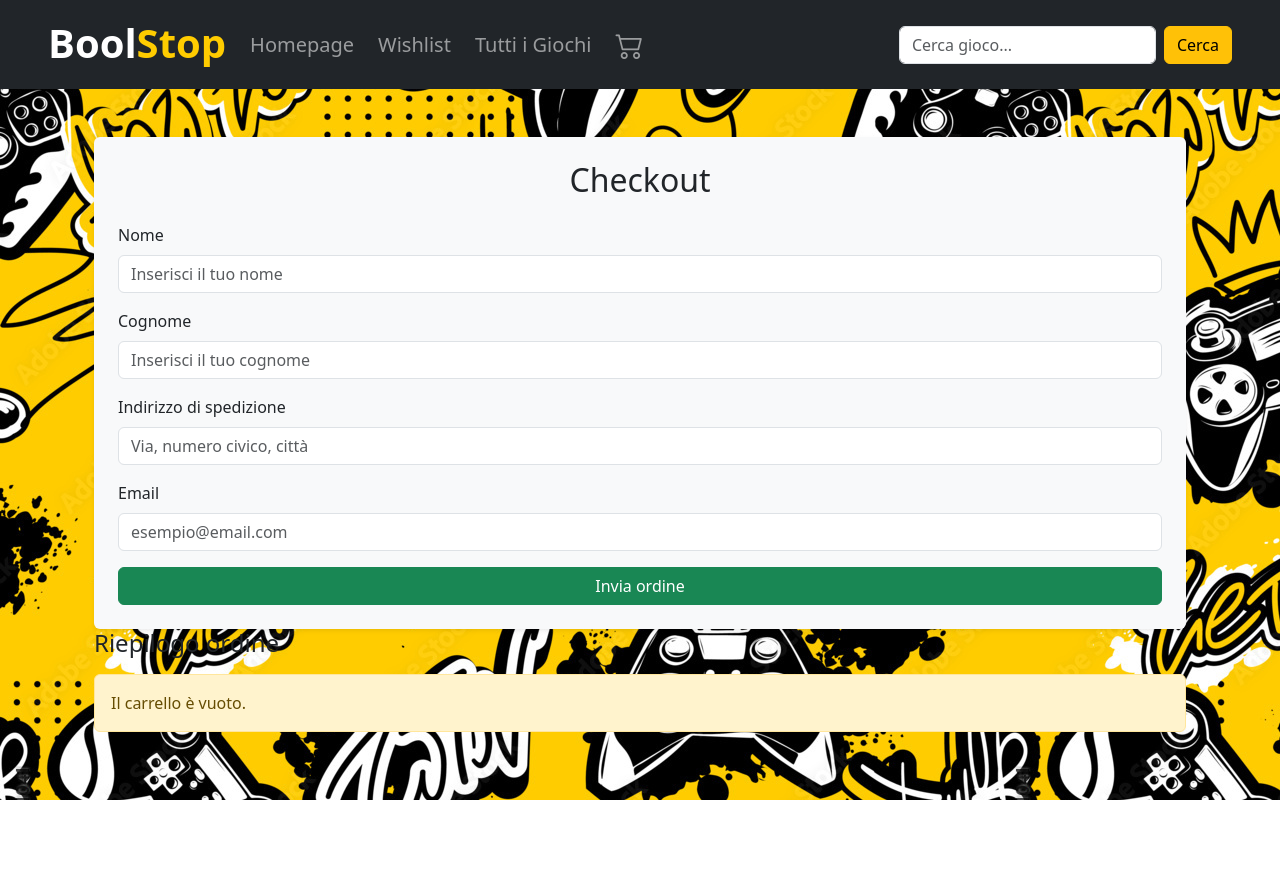
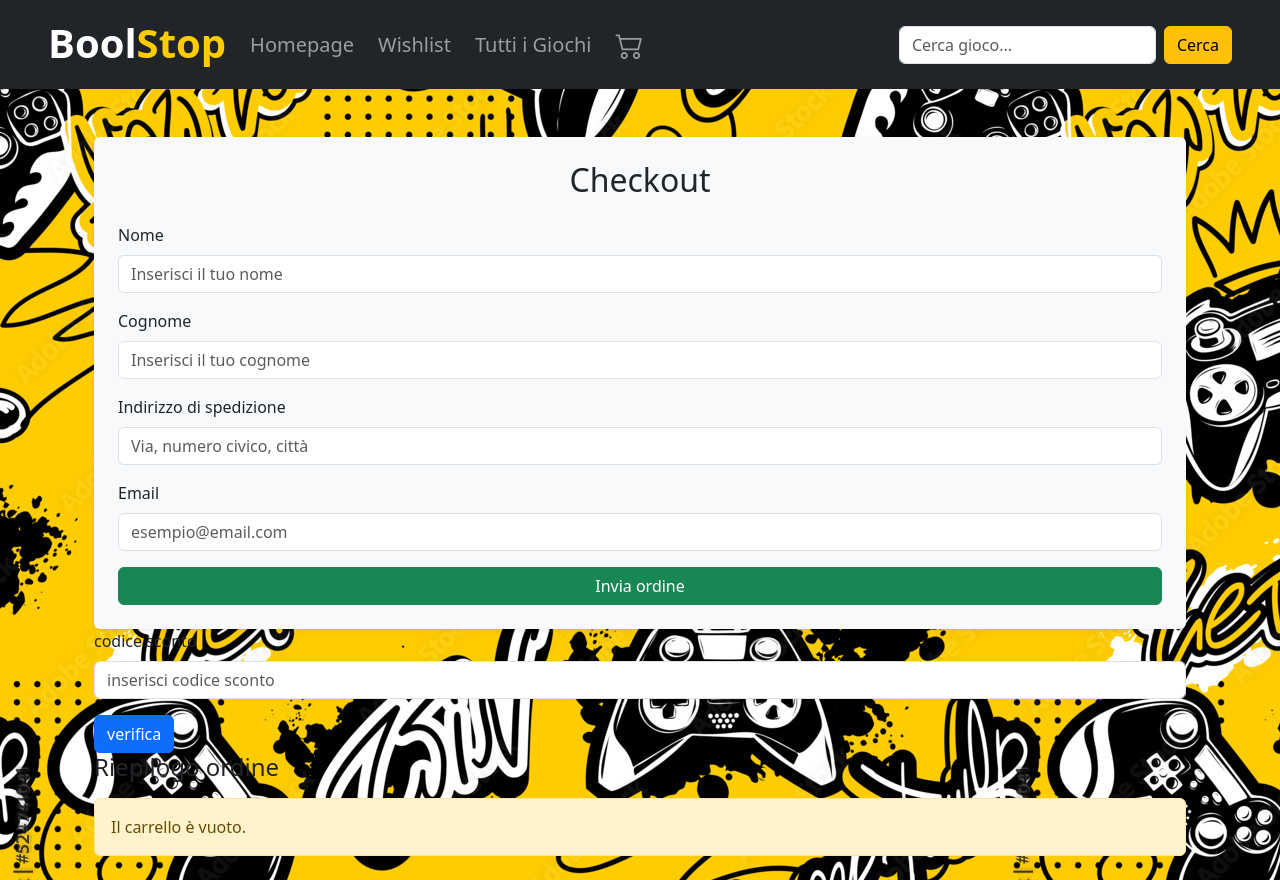
Before and after one commit to dannyarena/boolstop-frontend, a React (Vite) app: page /formCheckout in a window 1280 px wide. Before the commit the page ends 800 px from the top, so only its background shows below. Built offline with nearby package versions, Linux system fonts and the light colour scheme.

Commit message:
add input validation discount code and send form

```diff
--- a/src/pages/FormCheckoutPage.jsx
+++ b/src/pages/FormCheckoutPage.jsx
@@ -14,9 +14,14 @@ export default function FormCheckoutPage() {
     customer_surname: "",
     shipping_address: "",
     customer_email: "",
+    discount_code_name: "",
   };
 
   const [formData, setFormData] = useState(initialFormData);
+  const [priceDiscounted, setPriceDiscounted] = useState(0);
+  const [valueDiscount, setValueDiscount] = useState(0);
+  const [messageError, setMessageError] = useState("");
+
   const navigate = useNavigate();
 
   const handleInputChange = (e) => {
@@ -41,11 +46,24 @@ export default function FormCheckoutPage() {
         shippingAddress: formData.shipping_address,
         date: new Date().toISOString(),
         orderNumber: Math.floor(Math.random() * 1000000),
-        totalPrice,
+        discountedPrice,
       })
     );
 
     navigate("/orderRecap");
+  };
+
+  const dataDiscount = { discount_code_name: formData.discount_code_name };
+
+  const handleValidationDiscount = (e) => {
+    e.preventDefault();
+
+    axios
+      .post("http://localhost:3000/orders/validate-discount", dataDiscount)
+      .then((res) => {
+        setValueDiscount(res.data.discount_value);
+      })
+      .catch((err) => setMessageError(err.response.data.message));
   };
 
   const totalDiscount = cart.reduce((acc, item) => {
@@ -57,6 +75,8 @@ export default function FormCheckoutPage() {
     (acc, item) => acc + item.price * item.amount,
     0
   );
+
+  const discountedPrice = totalPrice * (1 - valueDiscount / 100);
 
   return (
     <>
@@ -136,6 +156,24 @@ export default function FormCheckoutPage() {
             </button>
           </form>
 
+          <form onSubmit={handleValidationDiscount}>
+            <div className="mb-3">
+              <label htmlFor="shipping_address" className="form-label">
+                codice sconto
+              </label>
+              <input
+                type="text"
+                className="form-control"
+                id="discount_code_name"
+                name="discount_code_name"
+                placeholder="inserisci codice sconto"
+                value={formData.discount_code_name}
+                onChange={handleInputChange}
+              />
+            </div>
+            <button className="btn btn-primary">verifica</button>
+          </form>
+
           {/* Riepilogo ordine */}
           <div className="mb-4">
             <h4 className="mb-3">Riepilogo ordine</h4>
@@ -162,9 +200,15 @@ export default function FormCheckoutPage() {
                     Sconto applicato: -€ {totalDiscount.toFixed(2)}
                   </li>
                 )}
+
                 <li className="list-group-item d-flex justify-content-between align-items-center fw-bold">
                   Totale
-                  <span>€ {totalPrice.toFixed(2)}</span>
+                  <span>
+                    €{" "}
+                    {valueDiscount
+                      ? discountedPrice.toFixed(2)
+                      : totalPrice.toFixed(2)}
+                  </span>
                 </li>
               </ul>
             )}
--- a/src/pages/OrderRecapPage.jsx
+++ b/src/pages/OrderRecapPage.jsx
@@ -29,7 +29,7 @@ export default function OrderRecapPage() {
           ))}
         </ul>
 
-        <p>Totale: € {order.totalPrice}</p>
+        <p>Totale: € {order.discountedPrice.toFixed(2)}</p>
         {/* <p>Metodo di pagamento: {order.paymentMethod}</p> */}
         <p className="mt-3 fs-5">
           Grazie per il tuo acquisto! Il tuo ordine è stato elaborato con
```
